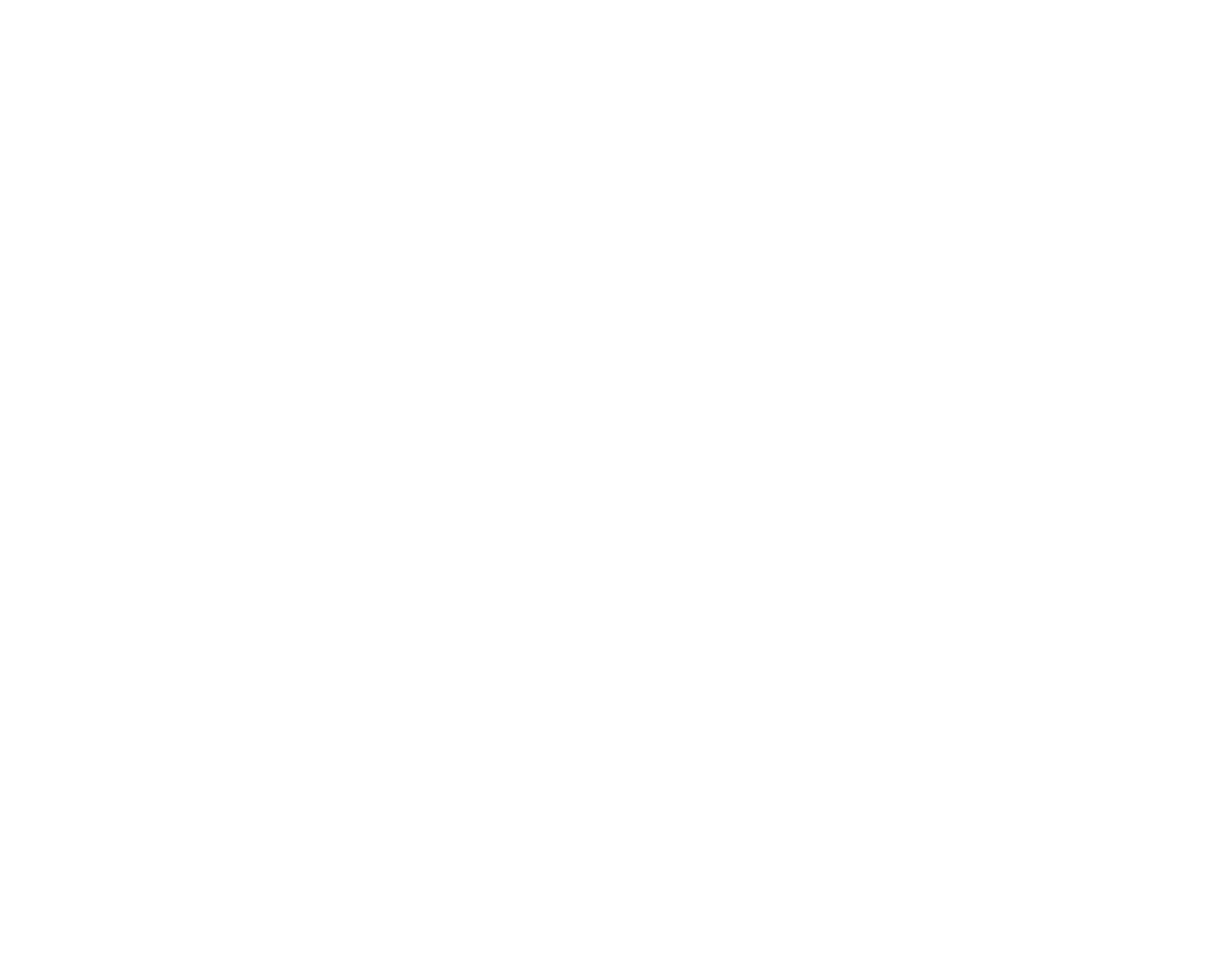
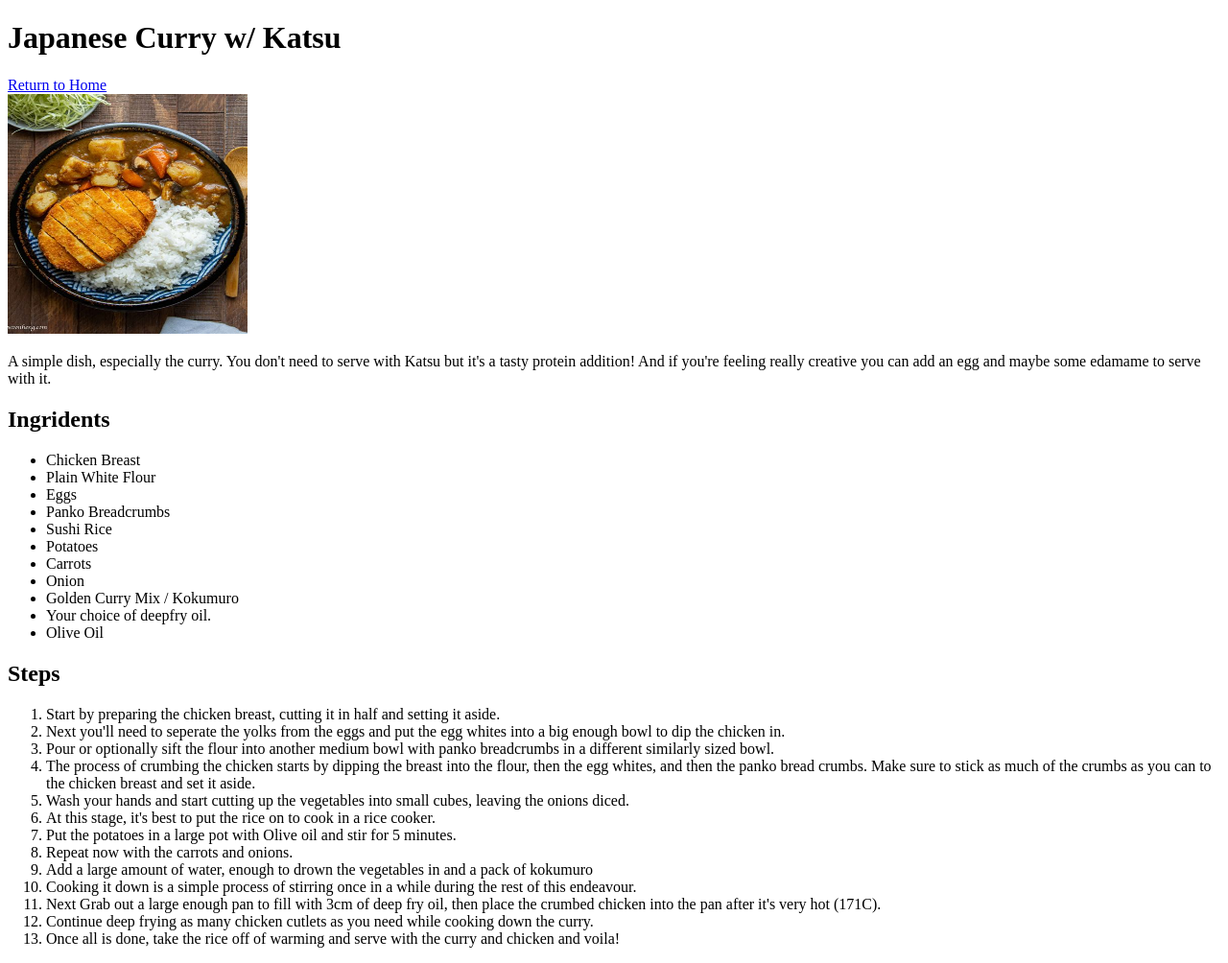
Before and after one commit to Moxxiiiiiii/odin-recipes-again, a plain HTML site: page recipes/japanese-curry.html in a window 1280 px wide. Shown: the whole page at 96% size. Before the commit the page ends 800 px from the top, so only its background shows below. Drawn offline with Linux system fonts and the light colour scheme.

Commit message:
Added rest of Recipes + Fixed Nav links.
Filled out the rest of the HTML base for the project,
Added nav links to get between the recipes too.

```diff
--- a/recipes/japanese-curry.html
+++ b/recipes/japanese-curry.html
@@ -2,9 +2,43 @@
 <html lang="en">
     <head>
         <meta charset="UTF-8">
-        <title></title>
+        <title>Japanese Curry</title>
     </head>
     <body>
-        <h1></h1>
+        <h1>Japanese Curry w/ Katsu</h1>
+        <a href="../index.html">Return to Home</a>
+        <div></div>
+        <img height="250" width="250" src="../images/japanese-curry.jpg">
+        <p>A simple dish, especially the curry. You don't need to serve with Katsu but it's a tasty protein addition! And if you're feeling really creative you can add an egg and maybe some edamame to serve with it.</p>
+        <h2>Ingridents</h2>
+        <ul>
+            <li>Chicken Breast</li>
+            <li>Plain White Flour</li>
+            <li>Eggs</li>
+            <li>Panko Breadcrumbs</li>
+            <li>Sushi Rice</li>
+            <li>Potatoes</li>
+            <li>Carrots</li>
+            <li>Onion</li>
+            <li>Golden Curry Mix / Kokumuro</li>
+            <li>Your choice of deepfry oil.</li>
+            <li>Olive Oil</li>
+        </ul>
+        <h2>Steps</h2>
+        <ol>
+            <li>Start by preparing the chicken breast, cutting it in half and setting it aside.</li>
+            <li>Next you'll need to seperate the yolks from the eggs and put the egg whites into a big enough bowl to dip the chicken in.</li>
+            <li>Pour or optionally sift the flour into another medium bowl with panko breadcrumbs in a different similarly sized bowl.</li>
+            <li>The process of crumbing the chicken starts by dipping the breast into the flour, then the egg whites, and then the panko bread crumbs. Make sure to stick as much of the crumbs as you can to the chicken breast and set it aside.</li>
+            <li>Wash your hands and start cutting up the vegetables into small cubes, leaving the onions diced.</li>
+            <li>At this stage, it's best to put the rice on to cook in a rice cooker. </li>
+            <li>Put the potatoes in a large pot with Olive oil and stir for 5 minutes.</li>
+            <li>Repeat now with the carrots and onions.</li>
+            <li>Add a large amount of water, enough to drown the vegetables in and a pack of kokumuro</li>
+            <li>Cooking it down is a simple process of stirring once in a while during the rest of this endeavour.</li>
+            <li>Next Grab out a large enough pan to fill with 3cm of deep fry oil, then place the crumbed chicken into the pan after it's very hot (171C).</li>
+            <li>Continue deep frying as many chicken cutlets as you need while cooking down the curry.</li>
+            <li>Once all is done, take the rice off of warming and serve with the curry and chicken and voila!</li>
+        </ol>
     </body>
 </html>
```
Also changed, not shown: index.html (+1 -3 lines), recipes/beef-noodle-stirfry.html (+2 -0 lines), recipes/big-breakfast.html (+26 -1 lines).
